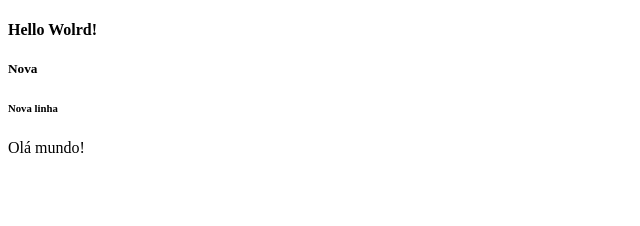
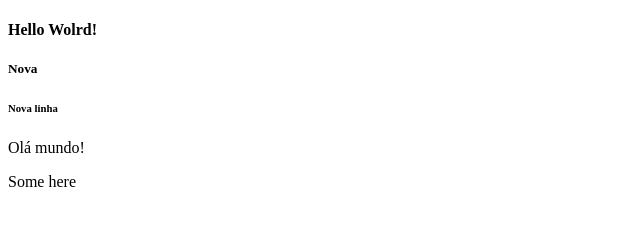
Before and after one commit to ministracao-aulas/novo-repo-1, a plain HTML site: page index.html in a window 1280 px wide. Shown: the full height of the page, 0-640 px from the left. Drawn offline with Linux system fonts and the light colour scheme.

Commit message:
alguma alteração - No ramo master Mudanças a serem submetidas: 	modified:   index.html

```diff
--- a/index.html
+++ b/index.html
@@ -10,5 +10,10 @@
     <h5>Nova</h5>
     <h6>Nova linha</h6>
     <p>Olá mundo!</p>
+    <div>
+        <p>
+            Some here
+        </p>
+    </div>
 </body>
 </html>
```
